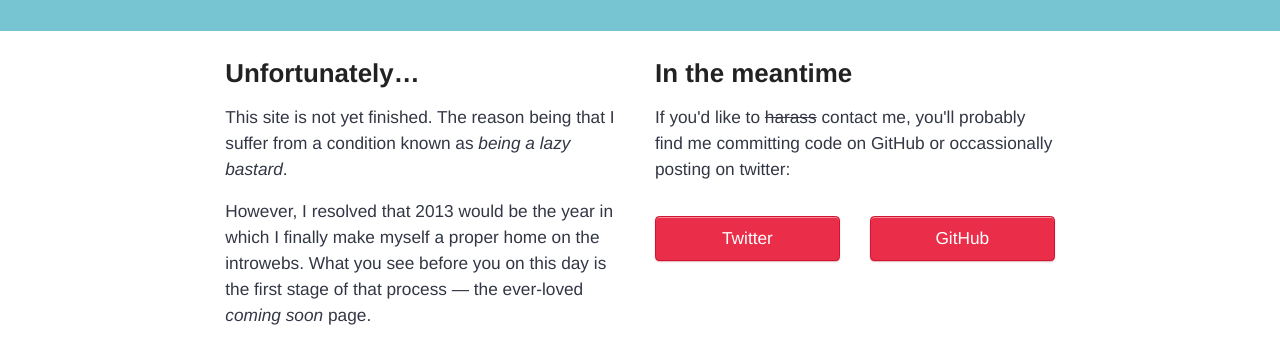
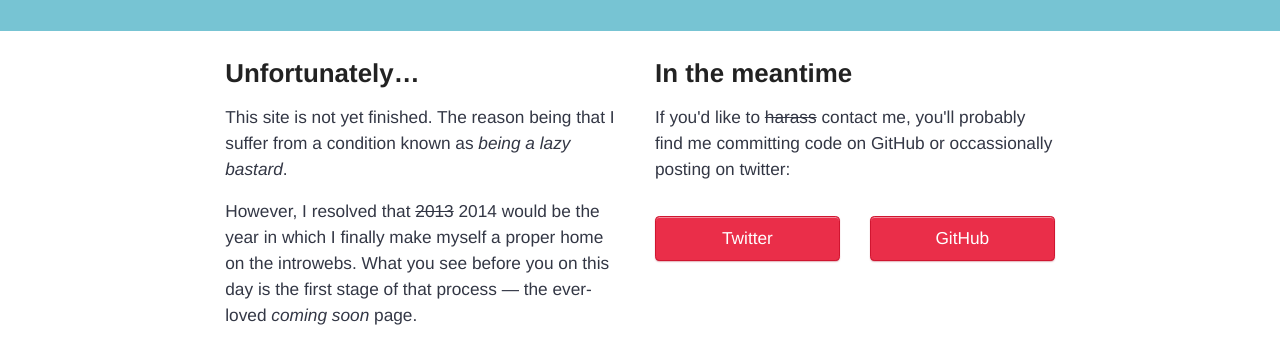
Before and after one commit to WickyNilliams/wickynilliams.github.com, a plain HTML site: page index.html in a window 1280 px wide. Shown: the part 237-600 px from the top of the page. Drawn offline with Linux system fonts and the light colour scheme.

Commit message:
admit defeat on my grand plans of yesteryear
LOL

```diff
--- a/index.html
+++ b/index.html
@@ -54,7 +54,7 @@
                     This site is not yet finished. The reason being that I suffer from a condition known as <em>being a lazy bastard</em>.
                 </p>
                 <p>
-                    However, I resolved that 2013 would be the year in which I finally make myself a proper home on the introwebs. What you see before you on this day is the first stage of that process — the ever-loved <em>coming soon</em> page.
+                    However, I resolved that <del>2013</del> 2014 would be the year in which I finally make myself a proper home on the introwebs. What you see before you on this day is the first stage of that process — the ever-loved <em>coming soon</em> page.
                 </p>
             </div>
         </div>
```
